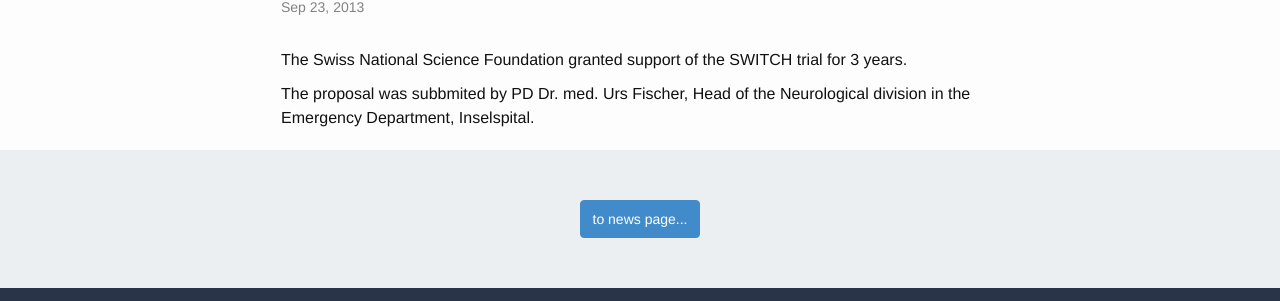
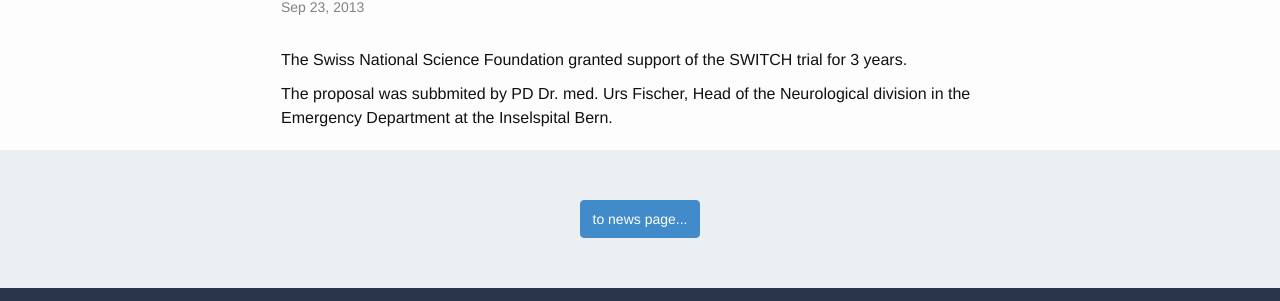
Before and after one commit to bressanj/switch, a Jekyll site: the page built from _posts/2013-09-23-swiss-national-science-foundation-supports-switch.md, in a window 1280 px wide. Shown: the part 197-498 px from the top of the page. Built offline with Jekyll 4.4.1, drawn with Linux system fonts in a browser that asks for light colours; Markdown is read by kramdown in place of the engine named in the settings.

Commit message:
Update 2013-09-23-swiss-national-science-foundation-supports-switch.md

```diff
--- a/_posts/2013-09-23-swiss-national-science-foundation-supports-switch.md
+++ b/_posts/2013-09-23-swiss-national-science-foundation-supports-switch.md
@@ -6,4 +6,4 @@
 
 The Swiss National Science Foundation granted support of the SWITCH trial for 3 years.
 
-The proposal was subbmited by PD Dr. med. Urs Fischer, Head of the Neurological division in the Emergency Department, Inselspital.
+The proposal was subbmited by PD Dr. med. Urs Fischer, Head of the Neurological division in the Emergency Department at the Inselspital Bern.
```
